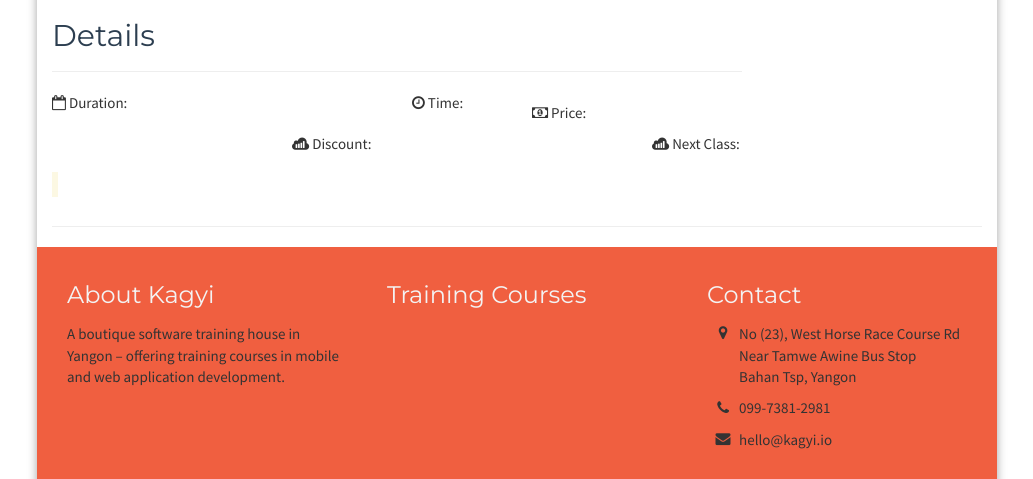
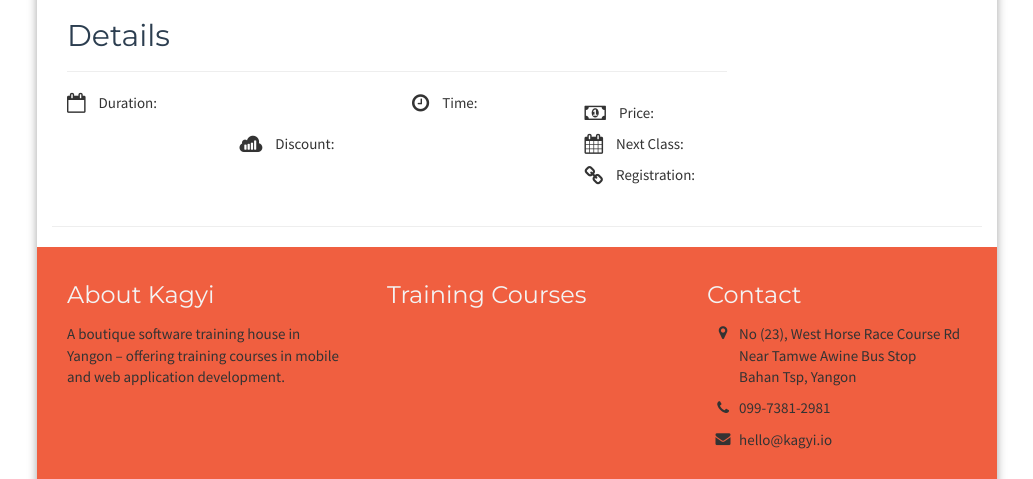
Before and after one commit to Kagyi/kagyi.io, a Python web app: template templates/training.html in a window 1280 px wide. Shown: the part 999-1478 px from the top of the page, without its empty margins (123-1156 px from the left). Run offline with Jinja, Linux system fonts and the light colour scheme; the template is opened without the code that fills it, so the values that code supplies are empty; some libraries are stand-ins or nearby versions.

Commit message:
fixed rows in course section, update workshops info

```diff
--- a/static/css/modern-business.css
+++ b/static/css/modern-business.css
@@ -291,6 +291,10 @@
     line-height: 2.0;
 }
 
+.fa-lg {
+    margin-right: 10px;
+}
+
 /* Responsive Styles */
 
 @media(max-width:992px) {
--- a/templates/section_course_details.html
+++ b/templates/section_course_details.html
@@ -4,60 +4,75 @@
   </div>
 </div>
 
-<div class="col-xs-5 col-sm-2">
+<div class="col-xs-6 col-sm-3">
   <p>
-    <i class="fa fa-calendar-o"></i> Duration:
+    <i class="fa fa-lg  fa-calendar-o"></i> Duration:
   </p>
 </div>
-<div class="col-xs-7 col-sm-4">
+<div class="col-xs-6 col-sm-3">
   <p>
     {{ training.duration }}
   </p>
 </div>
 
-<div class="col-xs-5 col-sm-2">
+<div class="col-xs-6 col-sm-3">
   <p>
-    <i class="fa fa-clock-o"></i> Time:
+    <i class="fa fa-lg  fa-clock-o"></i> Time:
   </p>
 </div>
-<div class="col-xs-7 col-sm-4">
+<div class="col-xs-6 col-sm-3">
   <p>
-    {{ training.time }}
+    {{ training.time | safe }}
   </p>
 </div>
 
-<div class="col-xs-5 col-sm-2">
+<div class="col-xs-6 col-sm-3">
   <p>
-    <i class="fa fa-money"></i> Price:
+    <i class="fa fa-lg  fa-money"></i> Price:
   </p>
 </div>
-<div class="col-xs-7 col-sm-4">
+<div class="col-xs-6 col-sm-3">
   <p>
     {{ training.price | safe}}
   </p>
 </div>
 
-<div class="col-xs-5 col-sm-2">
+<div class="col-xs-6 col-sm-3">
   <p>
-    <i class="fa fa-sellsy"></i> Discount:
+    <i class="fa fa-lg  fa-sellsy"></i> Discount:
   </p>
 </div>
-<div class="col-xs-7 col-sm-4">
+<div class="col-xs-6 col-sm-3">
   <p>
     {{ training.discount }}
   </p>
 </div>
 
-<div class="col-xs-5 col-sm-2">
+<div class="col-xs-6 col-sm-3">
   <p>
-    <i class="fa fa-sellsy"></i> Next Class:
+    <i class="fa fa-lg  fa-calendar"></i> Next Class:
   </p>
 </div>
-<div class="col-xs-7 col-sm-10">
+<div class="col-xs-6 col-sm-9">
   <p>
     {{ training.next_class }}
   </p>
   <p>
-  <mark class="text-danger">{{ training.note }}</marks>
+    {% if training.class_note %}
+    <mark class="text-danger">{{ training.class_note }}</marks>
+    {% endif %}
 </p>
 </div>
+
+<div class="col-xs-6 col-sm-3">
+  <p>
+    <i class="fa fa-lg  fa-link"></i> Registration:
+  </p>
+</div>
+
+<div class="col-xs-6 col-sm-9">
+  <p> <a href="{{ training.registration_link }}"> {{ training.registration_link  }} </a></p>
+  {% if training.registration_note %}
+  <p> <mark class="text-danger">{{ training.registration_note }}</marks></p>
+  {% endif %}
+</div>
--- a/templates/training.html
+++ b/templates/training.html
@@ -69,7 +69,7 @@
       </div>
     </div>
 
-    <div class="row">
+    <div class="row-fluid">
       {% include "section_course_details.html" %}
     </div>
 
```
Also changed, not shown: trainings.py (+14 -12 lines), workshops.py (+9 -6 lines).
